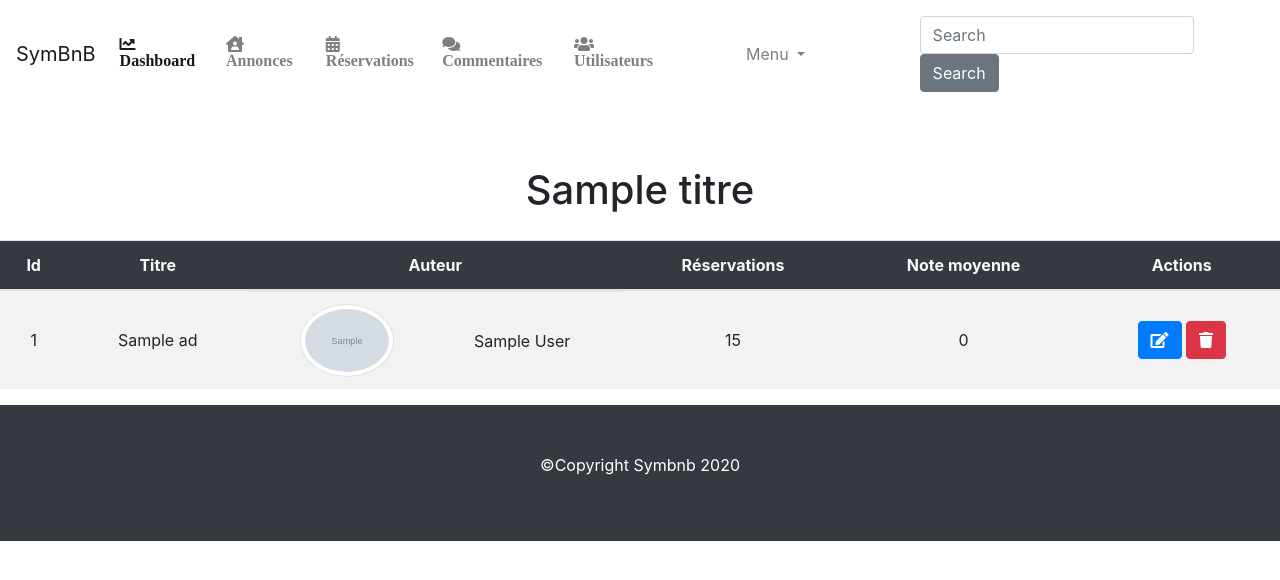
After one commit to Vahanbarsamian/SymfonyAirBnB, a Symfony app: template templates/admin/ad/list_admin_ad.html.twig in a window 1280 px wide. The commit adds this page. Shown: the top 580 px of the page. Run offline with Twig, Linux system fonts and the light colour scheme; the template is opened without the code that fills it: most values are stand-ins (such as "Sample title", 1, 10 or a date in 2020); grey boxes marked "Sample" are stand-in pictures; some libraries are stand-ins or nearby versions.

Commit message:
create-dashboard-page
Signed-off-by: Vahanbarsamian <vahanbarsamian>

```diff
--- a/public/css/style.css
+++ b/public/css/style.css
@@ -110,3 +110,7 @@ fieldset {
 .rating_color {
     color:goldenrod;
 }
+.table tbody tr:hover td{
+    background-color: #343a40;
+    color: #f8f9fa;
+}
--- a/src/DataFixtures/AdFixtures.php
+++ b/src/DataFixtures/AdFixtures.php
@@ -42,7 +42,7 @@ class AdFixtures extends Fixture
         ->setIntroduction('Jeune développeur de 50 ans réalise un voeux')
                 ->setDescription("<p>Jeune développeur de 50 ans j'ai entammé une reconversion en PHP et Symfony notamment</p>")
                 ->setHash($this->encoder->encodePassword($adminUser, 'password'))
-                ->setPicture('https://avataaars.io/?avatarStyle=Circle&topType=ShortHairShortCurly&accessoriesType=Prescription01&hairColor=BrownDark&facialHairType=Blank&clotheType=BlazerShirt&eyeType=Default&eyebrowType=DefaultNatural&mouthType=Smile&skinColor=Pale')
+                ->setPicture('/img/avatars.png')
                 ->addRole($adminRole);
         $manager->persist($adminUser);
 
--- a/src/Form/AccountType.php
+++ b/src/Form/AccountType.php
@@ -21,7 +21,7 @@ class AccountType extends ConfigurationType
             ->add(
                 'firstName',
                 TextType::class,
-                $this->getConfiguration('Prénom', "Votre prénom ici", true, 'form-control')
+                $this->getConfiguration('Prenom', "Votre prenom ici", true, 'form-control')
             )
             ->add(
                 'lastName',
--- a/src/Form/UserType.php
+++ b/src/Form/UserType.php
@@ -21,7 +21,7 @@ class UserType extends ConfigurationType
             ->add(
                 'firstName',
                 TextType::class,
-                $this->getConfiguration('Prénom', "Votre prénom ici", true, 'form-control')
+                $this->getConfiguration(\utf8_decode('Prénom'), \utf8_decode("Votre prénom ici"), true, 'form-control')
             )
             ->add(
                 'lastName',
--- /dev/null
+++ b/templates/admin/ad/list_admin_ad.html.twig
@@ -0,0 +1,37 @@
+{% extends 'admin/base.html.twig' %}
+
+{% block title %}/{{titre}}{% endblock %}
+
+{% block body %}
+<h1 class="mt-5 mb-3 text-center mx-auto">{{titre}}</h1>
+<table class="table table-hover table-striped text-center table-fluid">
+    <thead>
+        <tr class="bg-dark text-light">
+            <th>Id</th>
+            <th>Titre</th>
+            <th>Auteur</th>
+            <th>Réservations</th>
+            <th>Note moyenne</th>
+            <th>Actions</th>
+        </tr>
+    </thead>
+    <tbody>
+    {% for ad in ads %}
+        <tr>
+            <td class="align-middle">{{ad.id}}</td>
+            <td class="align-middle">{{ad.title}}</td>
+            <td class="d-flex justify-content-around align-items-center">
+                <img src="{{ad.author.picture}}" class="rounded-circle thumbail img-fluid img-thumbnail" alt="avatar de {{ad.author.fullName}}">
+                {{ad.author.fullName}}
+            </td>
+            <td class="align-middle">{{ad.bookings|length}}</td>
+            <td class="align-middle">{{ad.avgRatings|round(1,'floor')}}</td>
+            <td class="align-middle">
+            <a href="#" class="btn btn-primary"><i class='fa fa-edit' aria-hidden='true'></i></a>
+            <a href="#" class="btn btn-danger "><i class='fa fa-trash' aria-hidden='true'></i></a>
+            </td>
+        </tr>
+    {% endfor %}
+    </tbody>
+</table>
+{% endblock %}
--- /dev/null
+++ b/templates/admin/base.html.twig
@@ -0,0 +1,30 @@
+<!DOCTYPE html>
+<html>
+    <head>
+        <meta http-equiv='Content-Type' content='text/html; charset=utf-8'>
+        <meta name="viewport" content="width=device-width, initial-scale=1.0, user-scalable=no">
+        <title>Symbnb
+            {% block title %}{% endblock %}
+        </title>
+        {% block head %}{% endblock %}
+        <link rel="stylesheet" href="https://stackpath.bootstrapcdn.com/bootstrap/4.5.0/css/bootstrap.min.css" integrity="sha384-9aIt2nRpC12Uk9gS9baDl411NQApFmC26EwAOH8WgZl5MYYxFfc+NcPb1dKGj7Sk" crossorigin="anonymous">
+        <link href="https://maxcdn.bootstrapcdn.com/font-awesome/4.7.0/css/font-awesome.min.css" rel="stylesheet">
+        <link rel="stylesheet" href="https://use.fontawesome.com/releases/v5.14.0/css/all.css" integrity="sha384-HzLeBuhoNPvSl5KYnjx0BT+WB0QEEqLprO+NBkkk5gbc67FTaL7XIGa2w1L0Xbgc" crossorigin="anonymous">
+        <link rel="stylesheet" href="/css/style.css">
+        {% block stylesheets %}{% endblock %}
+        </head>
+            <body>
+            {% include "admin/partials/header.html.twig" %}
+                {% for message in app.flashes('success') %}
+                <div class="alert alert-success m-0 p-4">
+                    {{message|raw}}
+                </div>
+                {% endfor %}
+                {% block body %}{% endblock %}
+            {% include "admin/partials/footer.html.twig" %}
+                <script src="https://code.jquery.com/jquery-3.5.1.slim.min.js" integrity="sha384-DfXdz2htPH0lsSSs5nCTpuj/zy4C+OGpamoFVy38MVBnE+IbbVYUew+OrCXaRkfj" crossorigin="anonymous"></script>
+                <script src="https://cdn.jsdelivr.net/npm/popper.js@1.16.0/dist/umd/popper.min.js" integrity="sha384-Q6E9RHvbIyZFJoft+2mJbHaEWldlvI9IOYy5n3zV9zzTtmI3UksdQRVvoxMfooAo" crossorigin="anonymous"></script>
+                <script src="https://stackpath.bootstrapcdn.com/bootstrap/4.5.0/js/bootstrap.min.js" integrity="sha384-OgVRvuATP1z7JjHLkuOU7Xw704+h835Lr+6QL9UvYjZE3Ipu6Tp75j7Bh/kR0JKI" crossorigin="anonymous"></script>
+                {% block javascripts %}{% endblock %}
+            </body>
+        </html>
--- /dev/null
+++ b/templates/admin/partials/footer.html.twig
@@ -0,0 +1,3 @@
+<footer class="py-5 text-center bg-dark text-white  py-5">
+    <p>&copy;Copyright Symbnb 2020</p>
+</footer>
--- /dev/null
+++ b/templates/admin/partials/header.html.twig
@@ -0,0 +1,87 @@
+<nav class="navbar navbar-expand-lg navbar-light">
+    <a class="navbar-brand" href="{{path('home')}}">SymBnB</a>
+    <button class="navbar-toggler" type="button" data-toggle="collapse" data-target="#navbarColor02" aria-controls="navbarColor02" aria-expanded="false" aria-label="Toggle navigation">
+        <span class="navbar-toggler-icon"></span>
+    </button>
+
+    <div class="collapse navbar-collapse" id="navbarColor02">
+        <ul class="navbar-nav mr-auto">
+            <li class="nav-item active">
+            <a class="nav-link" href="#">
+                <i class="fas fa-chart-line">
+                    Dashboard
+                </i>
+                    <span class="sr-only">
+                        (current)
+                    </span>
+            </a>
+            </li>
+            <li class="nav-item">
+                <a class="nav-link" href="{{path('list_admin_ad')}}">
+                    <i class="fas fa-house-user" aria-hidden="true">
+                        Annonces
+                    </i>
+                </a>
+            </li>
+            <li class="nav-item">
+                <a class="nav-link" href="#">
+                    <i class="fas fa-calendar-alt">
+                        Réservations
+                    </i>
+                </a>
+            </li>
+            <li class="nav-item">
+                <a class="nav-link" href="#">
+                    <i class="fas fa-comments" aria-hidden="true">
+                        Commentaires
+                    </i>
+                </a>
+            </li>
+            <li class="nav-item">
+                <a class="nav-link" href="#">
+                    <i class="fas fa-users" aria-hidden="true">
+                        Utilisateurs
+                    </i>
+                </a>
+            </li>
+        </ul>
+        <ul class="navbar-nav text-center col-sm-4 col-md-4 col-lg-2 p-0">
+            {% if not app.user %}
+                <li class="nav-item dropdown mx-auto">
+                    <a class="nav-link dropdown-toggle" href="#" id="navbarDropdownMenuLink" role="button" data-toggle="dropdown" aria-haspopup="true" aria-expanded="false">
+                        Menu
+                    </a>
+                    <div class="dropdown-menu" aria-labelledby="navbarDropdownMenuLink">
+                        <a class="dropdown-item" href="{{path('account_login')}}">Connexion</a>
+                        <a class="dropdown-item" href="{{path('account_register')}}">Inscription</a>
+                    </div>
+                </li>
+            {% endif %}
+            {% if app.user %}
+                <li class="nav-item dropdown">
+                    <a class="nav-link dropdown-toggle" href="#" id="navbarDropdownMenuLink" role="button" data-toggle="dropdown" aria-haspopup="true" aria-expanded="false">
+                        <img src="{{app.user.picture}}" class="img-thumbnail img-fluid rounded-circle" style="max-width:20%;" alt="Avatar de {{app.user.fullName}}">
+                        {{app.user.fullName}}
+                    </a>
+                    <div class="dropdown-menu text-center" aria-labelledby="navbarDropdownMenuLink">
+                        <a class="dropdown-item" href="{{path('home')}}" target="_blank">
+                            <i class="fa fa-home" aria-hidden="true">
+                                Accueil
+                            </i>
+                        </a>
+                        <div class="dropdown-divider"></div>
+                        <a class="dropdown-item" href="{{path('account_logout')}}">
+                            <i class="fas fa-door-open">
+                                Deconnexion
+                            </i>
+                        </a>
+                    </div>
+                </li>
+            {% endif %}
+        </ul>
+        <form class="form-inline my-2 ml-lg-5">
+            <input class="form-control mr-sm-2" type="text" placeholder="Search">
+            <button class="btn btn-secondary my-2 my-sm-0" type="submit">Search</button>
+        </form>
+    </div>
+</nav>
```
Also changed, not shown: src/Controller/AdminAdController.php (added, +22 -0 lines), src/Repository/AdRepository.php (+24 -26 lines), public/img/avatars.png (added).
